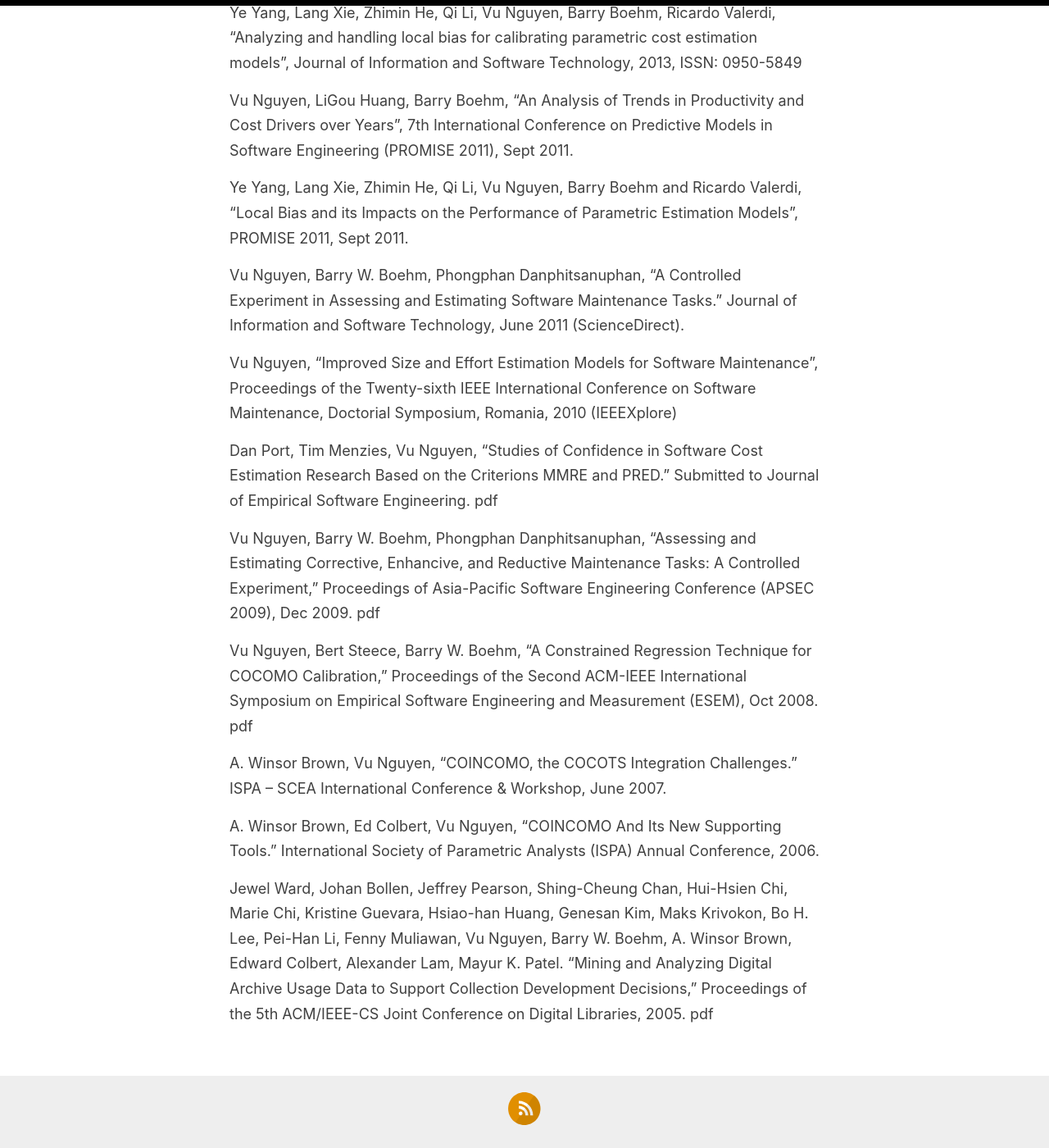
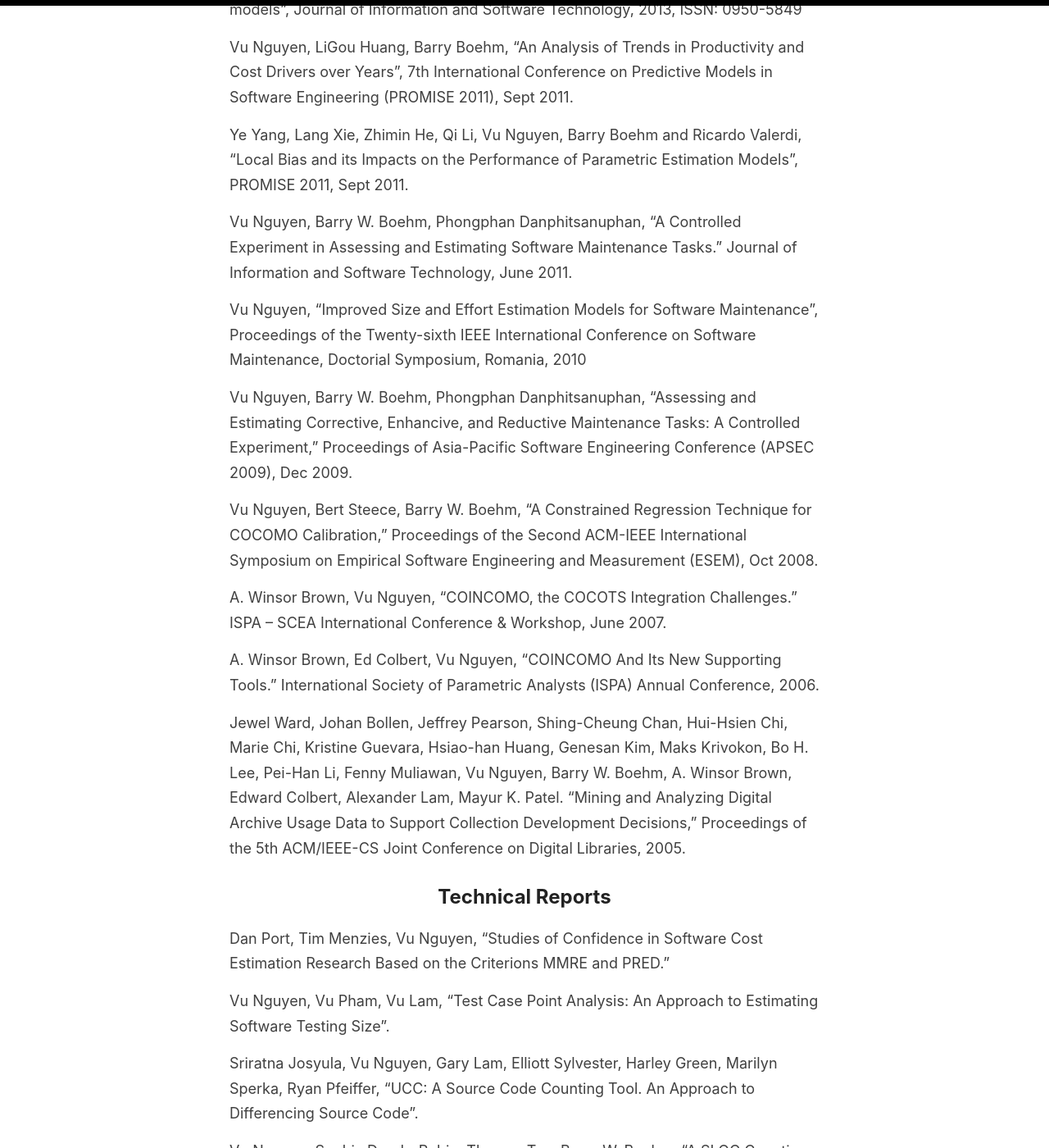
Before and after one commit to vuqngit/vuqngit.github.io, a Jekyll site: the page built from _pages/publications.md, in a window 1280 px wide and 1400 px high, scrolled down 851 px. Shown: the whole window at 82% size. Built offline with Jekyll 4.4.1, drawn with Linux system fonts in a browser that asks for light colours; part of the change alters nothing that is shown; some of the changed text lies outside the part shown.

Commit message:
Update publications.md

```diff
--- a/_pages/publications.md
+++ b/_pages/publications.md
@@ -3,8 +3,6 @@ layout: page
 title: Publications
 permalink: /publications/
 ---
-
-## Refereed Publications
 
 Nguyen, V., Dang, H. H., Do, N. K., & Tran, D. T. (2016). Enhancing team collaboration through integrating social interactions in a Web‐based development environment. Computer Applications in Engineering Education.
 
@@ -22,18 +20,46 @@ Vu Nguyen, LiGou Huang, Barry Boehm, “An Analysis of Trends in Productivity an
 
 Ye Yang, Lang Xie, Zhimin He, Qi Li, Vu Nguyen, Barry Boehm and Ricardo Valerdi, “Local Bias and its Impacts on the Performance of Parametric Estimation Models”, PROMISE 2011, Sept 2011.
 
-Vu Nguyen, Barry W. Boehm, Phongphan Danphitsanuphan, “A Controlled Experiment in Assessing and Estimating Software Maintenance Tasks.” Journal of Information and Software Technology, June 2011 (ScienceDirect).
+Vu Nguyen, Barry W. Boehm, Phongphan Danphitsanuphan, “A Controlled Experiment in Assessing and Estimating Software Maintenance Tasks.” Journal of Information and Software Technology, June 2011.
 
-Vu Nguyen, “Improved Size and Effort Estimation Models for Software Maintenance”, Proceedings of the Twenty-sixth IEEE International Conference on Software Maintenance, Doctorial Symposium, Romania, 2010 (IEEEXplore)
+Vu Nguyen, “Improved Size and Effort Estimation Models for Software Maintenance”, Proceedings of the Twenty-sixth IEEE International Conference on Software Maintenance, Doctorial Symposium, Romania, 2010
 
-Dan Port, Tim Menzies, Vu Nguyen, “Studies of Confidence in Software Cost Estimation Research Based on the Criterions MMRE and PRED.” Submitted to Journal of Empirical Software Engineering. pdf
+Vu Nguyen, Barry W. Boehm, Phongphan Danphitsanuphan, “Assessing and Estimating Corrective, Enhancive, and Reductive Maintenance Tasks: A Controlled Experiment,” Proceedings of Asia-Pacific Software Engineering Conference (APSEC 2009), Dec 2009.
 
-Vu Nguyen, Barry W. Boehm, Phongphan Danphitsanuphan, “Assessing and Estimating Corrective, Enhancive, and Reductive Maintenance Tasks: A Controlled Experiment,” Proceedings of Asia-Pacific Software Engineering Conference (APSEC 2009), Dec 2009. pdf
-
-Vu Nguyen, Bert Steece, Barry W. Boehm, “A Constrained Regression Technique for COCOMO Calibration,” Proceedings of the Second ACM-IEEE International Symposium on Empirical Software Engineering and Measurement (ESEM), Oct 2008. pdf
+Vu Nguyen, Bert Steece, Barry W. Boehm, “A Constrained Regression Technique for COCOMO Calibration,” Proceedings of the Second ACM-IEEE International Symposium on Empirical Software Engineering and Measurement (ESEM), Oct 2008.
 
 A. Winsor Brown, Vu Nguyen, “COINCOMO, the COCOTS Integration Challenges.” ISPA – SCEA International Conference & Workshop, June 2007.
 
 A. Winsor Brown, Ed Colbert, Vu Nguyen, “COINCOMO And Its New Supporting Tools.” International Society of Parametric Analysts (ISPA) Annual Conference, 2006.
 
-Jewel Ward, Johan Bollen, Jeffrey Pearson, Shing-Cheung Chan, Hui-Hsien Chi, Marie Chi, Kristine Guevara, Hsiao-han Huang, Genesan Kim, Maks Krivokon, Bo H. Lee, Pei-Han Li, Fenny Muliawan, Vu Nguyen, Barry W. Boehm, A. Winsor Brown, Edward Colbert, Alexander Lam, Mayur K. Patel. “Mining and Analyzing Digital Archive Usage Data to Support Collection Development Decisions,” Proceedings of the 5th ACM/IEEE-CS Joint Conference on Digital Libraries, 2005. pdf
+Jewel Ward, Johan Bollen, Jeffrey Pearson, Shing-Cheung Chan, Hui-Hsien Chi, Marie Chi, Kristine Guevara, Hsiao-han Huang, Genesan Kim, Maks Krivokon, Bo H. Lee, Pei-Han Li, Fenny Muliawan, Vu Nguyen, Barry W. Boehm, A. Winsor Brown, Edward Colbert, Alexander Lam, Mayur K. Patel. “Mining and Analyzing Digital Archive Usage Data to Support Collection Development Decisions,” Proceedings of the 5th ACM/IEEE-CS Joint Conference on Digital Libraries, 2005.
+
+## Technical Reports
+
+Dan Port, Tim Menzies, Vu Nguyen, “Studies of Confidence in Software Cost Estimation Research Based on the Criterions MMRE and PRED.”
+
+Vu Nguyen, Vu Pham, Vu Lam, “Test Case Point Analysis: An Approach to Estimating Software Testing Size”.
+
+Sriratna Josyula, Vu Nguyen, Gary Lam, Elliott Sylvester, Harley Green, Marilyn Sperka, Ryan Pfeiffer, “UCC: A Source Code Counting Tool. An Approach to Differencing Source Code”.
+
+Vu Nguyen, Sophia Deeds-Rubin, Thomas Tan, Barry W. Boehm, “A SLOC Counting Standard.” 2007. In the Center for Systems and Software Engineering Technical Report, 2009.
+
+## Main Presentations
+
+Vu Nguyen, Barry Boehm, “A COCOMO Extension for Software Maintenance”, 25th International Forum on COCOMO and Systems/Software Cost Modeling, Los Angeles, November 2010.
+
+Vu Nguyen, Barry Boehm, “COCOMO II Maintenance Model Upgrade”, 2010 CSSE Annual Research Review, Los Angeles, CA. March 2010.
+
+Vu Nguyen, “Software Maintenance Estimation”, 2009 CSSE Annual Research Review, Los Angeles, CA. March 2009.
+
+Vu Nguyen, Barry Boehm, “An Analysis of Changes in Productivity and COCOMO Cost Drivers Over Years”, 24th International Forum on COCOMO and Systems/Software Cost Modeling, Boston, MA. Nov 2009.
+
+Vu Nguyen, Barry Boehm, “A Constrained Regression Technique for COCOMO Calibration.” 23rd International Forum on COCOMO and Systems/Software Cost Modeling and ICM Workshop 3, Los Angeles, CA. Oct 2008.
+
+Vu Nguyen, Barry Boehm, “A Constrained Regression Technique for COCOMO Calibration.” The Second ACM-IEEE International Symposium on Empirical Software Engineering and Measurement (ESEM), Kaiserslautern, Germany. Oct 2008.
+
+Vu Nguyen, “Software Size and Effort Estimation Approaches”, CSC Vietnam, Ho Chi Minh city, Vietnam. Aug 2008.
+
+Vu Nguyen, “Software Cost Estimation” (Two-day Training Course), TUV Rheinland, Vietnam, July 2008.
+
+Vu Nguyen, Sophia Deeds-Rubin and Thomas Tan, “SLOC Counting Standards.” The 22nd International Annual Forum on COCOMO and Systems/Software Cost Modeling, Los Angeles, CA. Nov 2007.
```
